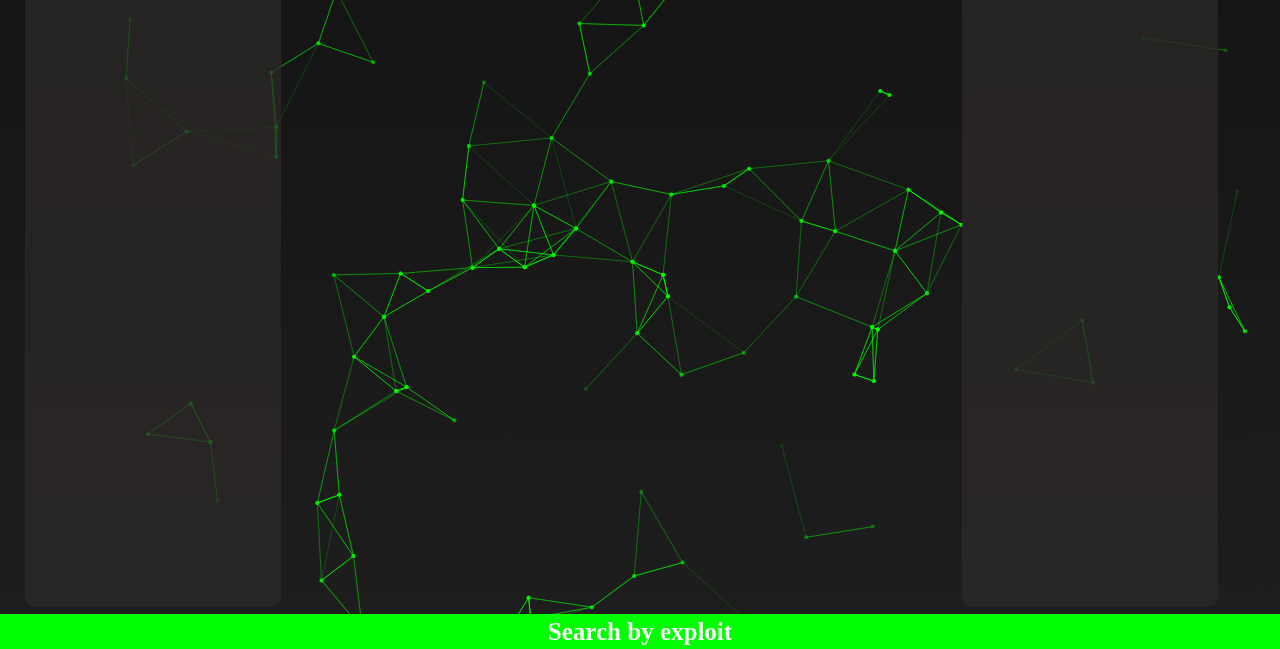
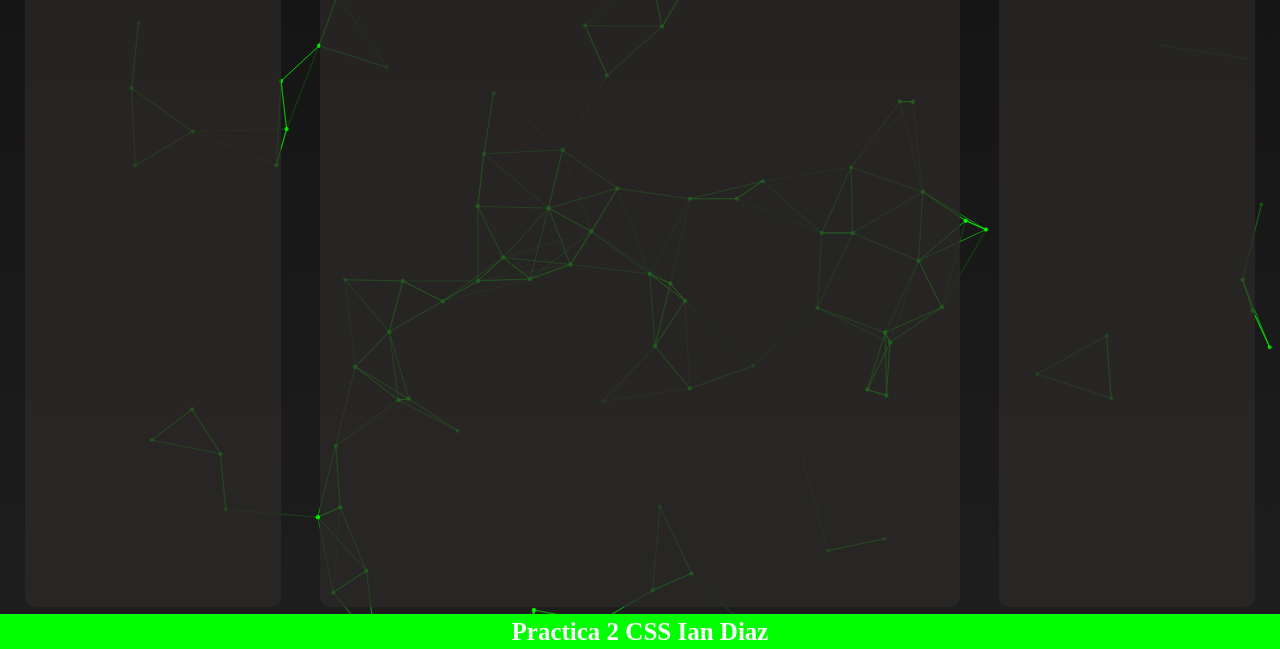
Before and after one commit to i4N1/smx, a plain HTML site: page dl/uf5pr1/newindex.html in a window 1280 px wide. Shown: the part 151-800 px from the top of the page. Drawn offline with Linux system fonts and the light colour scheme.

Commit message:
Add files via upload

```diff
--- a/dl/uf5pr1/newindex.css
+++ b/dl/uf5pr1/newindex.css
@@ -68,18 +68,18 @@ input[type="checkbox"] {
 }
 
 #content {
+    justify-content: space-between;
+    flex-direction: row;
     top: 0;
     display: flex;
     opacity: 0%;
     margin-left: 25px;
     animation: fade ease-in 1000ms forwards;
     height: 77.5vh;
-    width: 100vw;
+    width: 100%;
 }
 
 #content #sidemenuLeft {
-    display: flex;
-    justify-self: left;
     width: 20vw;
     height: 77.5vh;
     background-color: #2c2a29;
@@ -87,11 +87,20 @@ input[type="checkbox"] {
     opacity: 75%;
 }
 
+#content #middle {
+    justify-self: center;
+    width: 50vw;
+    height: 77.5vh;
+    background-color: #2c2a29;
+    border-radius: 10px;
+    opacity: 75%;
+}
+
 #content #sidemenuRight {
-    display: flex;
-    position: absolute;
-    right: 62px;
-    justify-self: end;
+    justify-content: end;
+    margin-right: 50px;
+/*    position: absolute;
+    right: 25px;*/
     width: 20vw;
     height: 77.5vh;
     background-color: #2c2a29;
--- a/dl/uf5pr1/newindex.html
+++ b/dl/uf5pr1/newindex.html
@@ -9,7 +9,7 @@
     <link rel="stylesheet" href="newindex.css">
 </head>
 <body>
-    <canvas class='canvas' id='canvas' width='600' height='300'></canvas>
+    <canvas class='canvas' id='canvas' width='100%' height='100%'></canvas>
     <script src='./momentum.js'></script>
     <section id="page1">
         <div id="header">
@@ -28,12 +28,15 @@
             <div id="sidemenuLeft">
 
             </div>
+            <div id="middle">
+
+            </div>
             <div id="sidemenuRight">
 
             </div>
         </div>
         <div id="changeFilter">
-            <a href="byexploit.html">Search by exploit</a>
+            <a href="byexploit.html">Practica 2 CSS Ian Diaz</a>
         </div>
     </section>
 </body>
--- a/dl/uf5pr1/particles.css
+++ b/dl/uf5pr1/particles.css
@@ -1,7 +1,7 @@
 html,
 body {
-  height: 99%;
-  width: 99%;
+  height: 100%;
+  width: 100%;
 }
 
 @keyframes fade {
```
